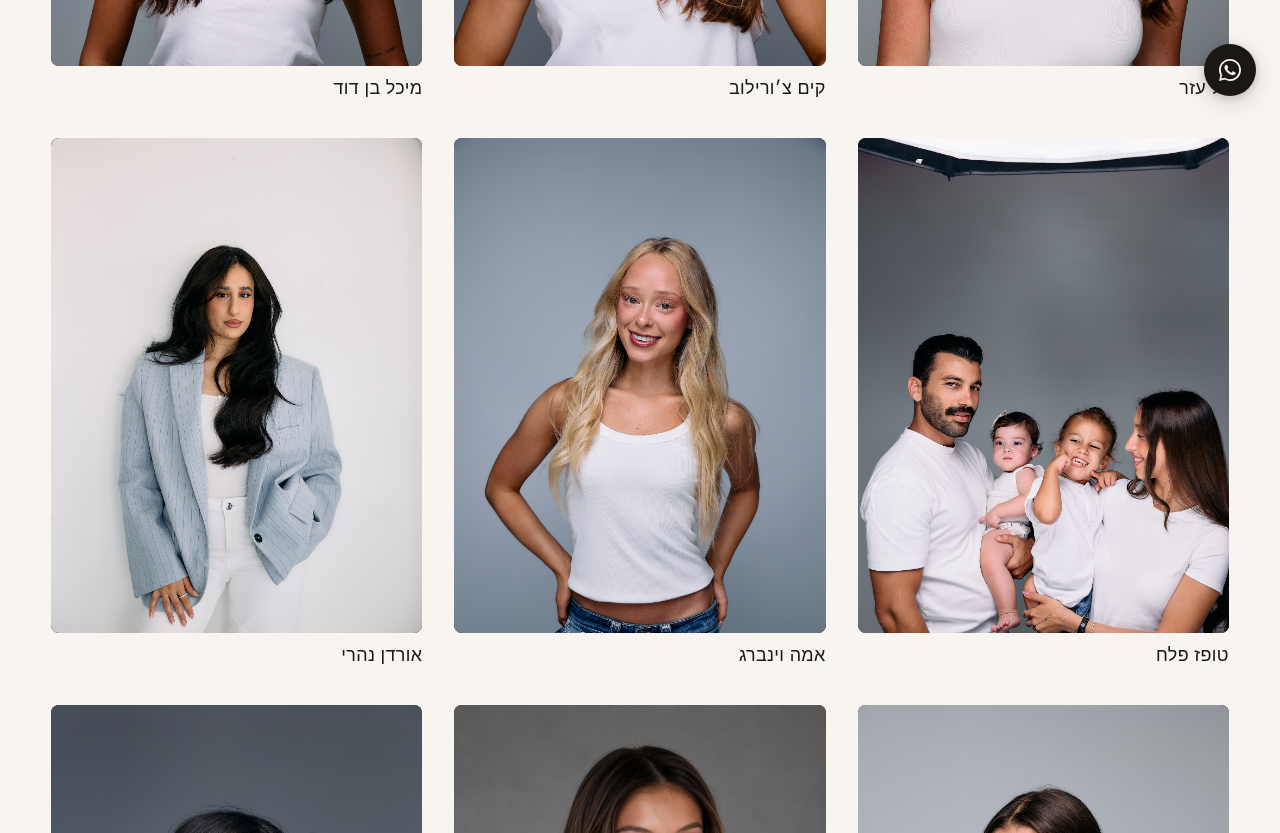
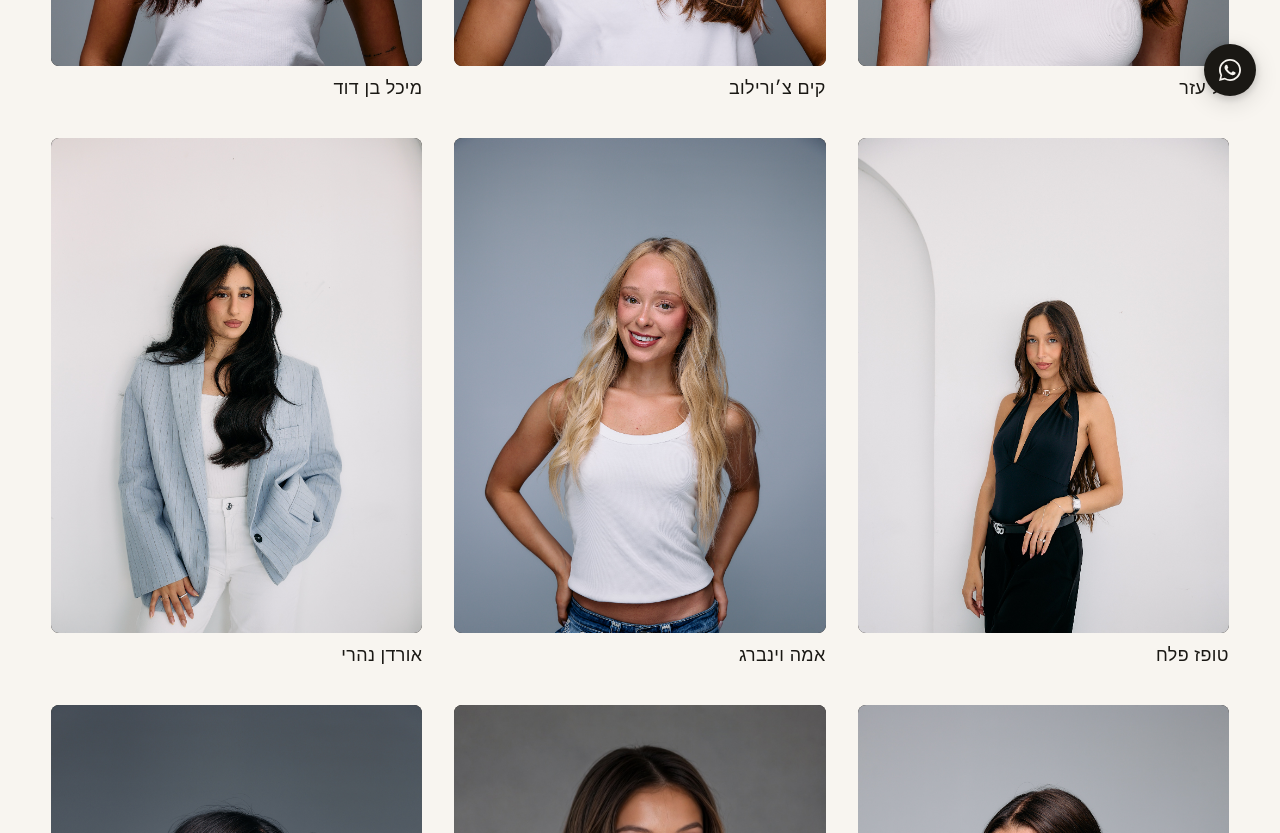
Before and after one commit to baroren298/bar-oren-agency, a Next.js app: page /talent in a window 1280 px wide. Shown: the part 680-1513 px from the top of the page. Built offline with nearby package versions, Linux system fonts and the light colour scheme; a web font is replaced by a local one.

Commit message:
Update Topaz Falah profile image

```diff
--- a/data/talent/index.js
+++ b/data/talent/index.js
@@ -92,7 +92,7 @@ export const talentList = [
     location: 'מושב יגל',
     birthDate: '1997-02-23',
 
-    profileImage: '/images/talent/topaz-falah/profile.jpg',
+    profileImage: '/images/talent/topaz-falah/profile-v2.jpg',
     gallery:      [],
 
     bioHe: 'יוצרת תוכן מובילה בתחום האמהות והלייף סטייל, המביאה למסך את חיי המשפחה האמיתיים בגובה העיניים. בעמודיה היא משתפת ברגעים יום-יומיים ואותנטיים לצד בעלה ניסים והילדים, ומציעה הצצה לשגרת הורות מעוררת השראה, טיפים לחיים ומתכונים ביתיים ונגישים. בזכות אנרגיה חמה וחיבור אמיתי, טופז סחפה אחריה קהילה נאמנה של אמהות ונשים שמחפשות השראה יום-יומית.',
```
Also changed, not shown: public/images/talent/topaz-falah/profile-v2.jpg (added), public/images/talent/topaz-falah/profile.jpg (deleted).
